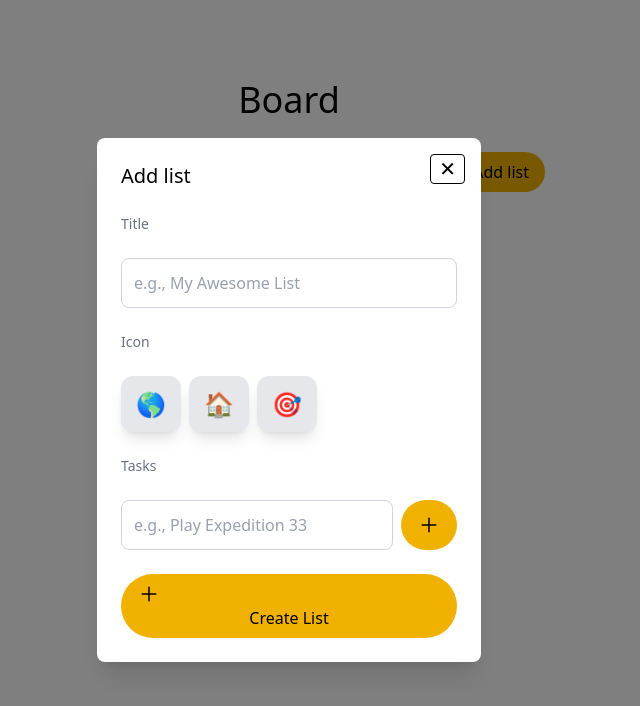
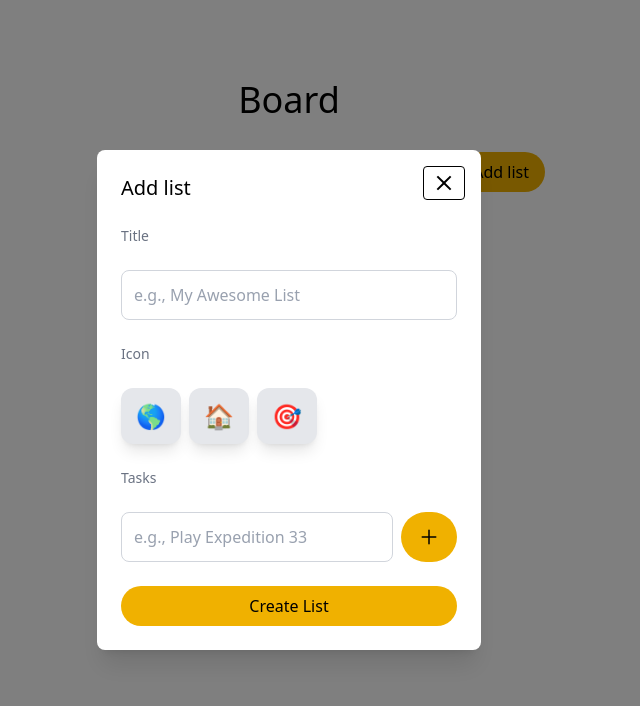
Before and after one commit to thaishdz/TaskFlow, a React (Vite) app: page / in a window 1280 px wide. Both pictures are taken after a click on the button "Add list". Shown: the top 706 px of the page, without its empty margins (351-991 px from the left). Built offline with nearby package versions, Linux system fonts and the light colour scheme.

Commit message:
fix(ui): improve styling on TaskListForm

```diff
--- a/src/components/ui/Button/Button.tsx
+++ b/src/components/ui/Button/Button.tsx
@@ -12,7 +12,7 @@ const buttonConfig: Record<
   { styles: string; icon?: React.ReactNode }
 > = {
   add: {
-    styles: 'bg-yellow-500 hover:bg-yellow-600 rounded-full',
+    styles: 'bg-yellow-500 rounded-full',
     icon: <AddIcon className="w-6 h-6 fill-white" />,
   },
   edit: {
--- a/src/components/ui/Dialog/Dialog.tsx
+++ b/src/components/ui/Dialog/Dialog.tsx
@@ -1,4 +1,5 @@
 import type { ReactNode } from 'react'
+import CancelIcon from '@/assets/icons/cross_8px.svg?react'
 
 interface DialogProps {
   visible: boolean
@@ -21,7 +22,7 @@ export const Dialog = ({ visible = false, children, onClose }: DialogProps) => {
                     rounded border px-2 transition-colors text-xl z-10"
           onClick={onClose}
         >
-          ✕
+          <CancelIcon className="w-6 h-8" />
         </button>
         {children}
       </div>
--- a/src/components/ui/Form/TaskListForm.tsx
+++ b/src/components/ui/Form/TaskListForm.tsx
@@ -149,7 +149,7 @@ export const TaskListForm = ({ onSubmit }: TaskListFormProps) => {
           ))}
         </ul>
       )}
-      <Button variant="add" onClick={onSubmitForm}>
+      <Button variant="add" showIcon={false} onClick={onSubmitForm}>
         Create List
       </Button>
     </form>
```
